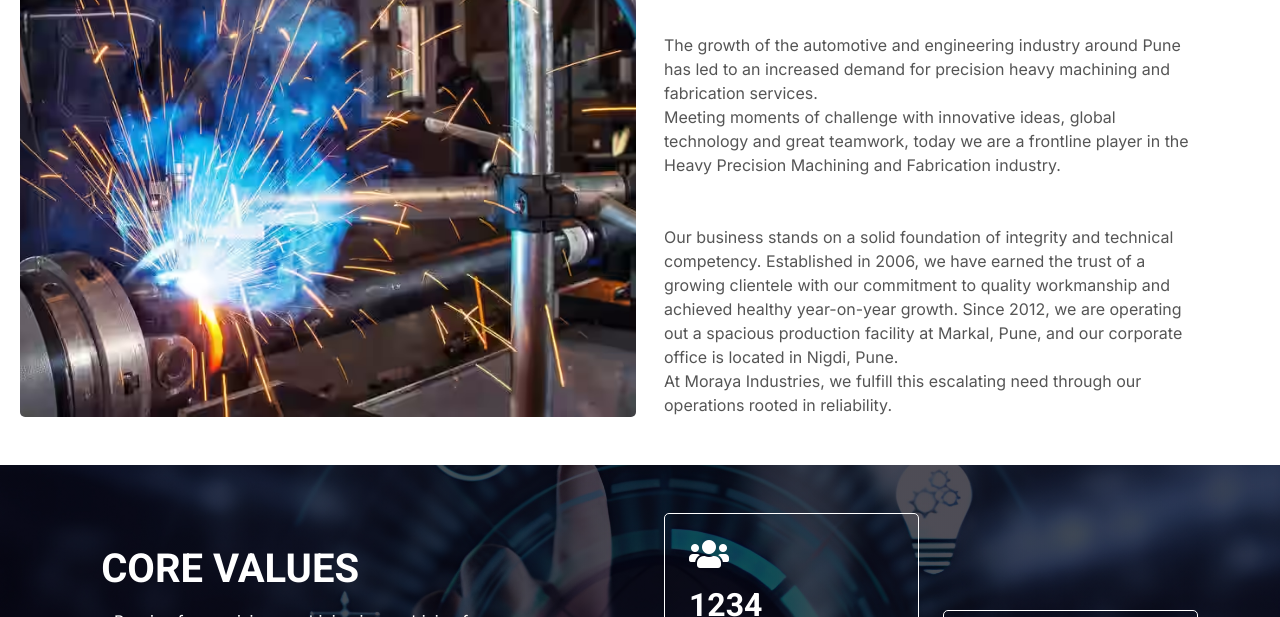
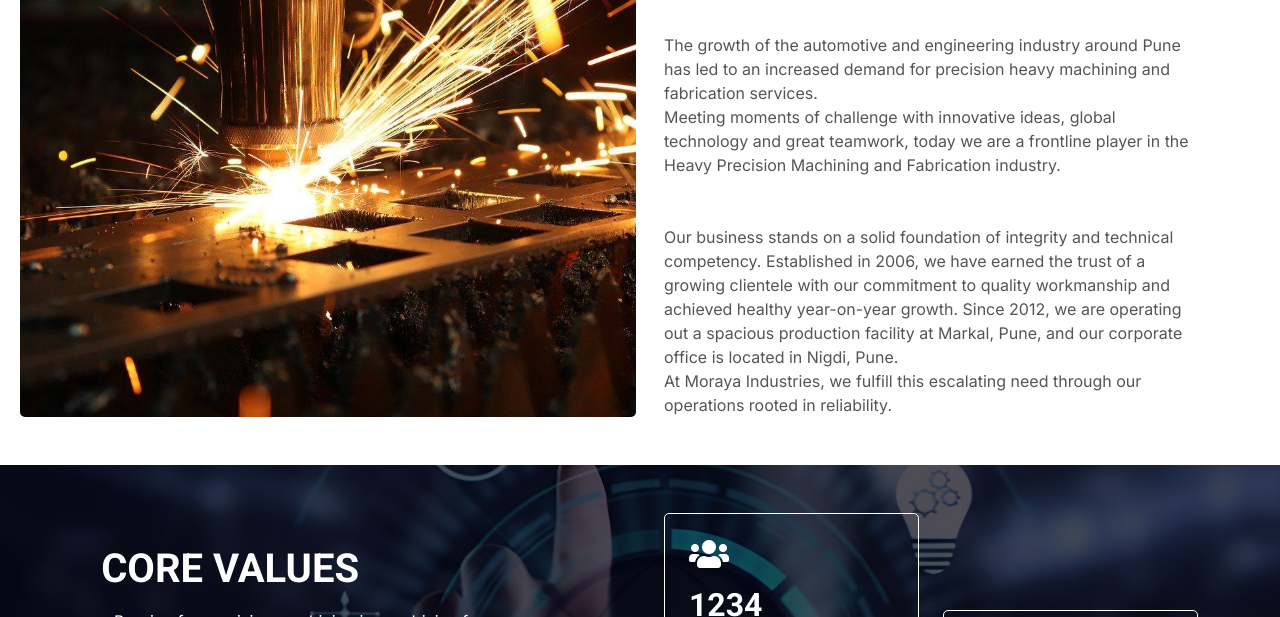
Before and after one commit to sapnashree/moraya_industries, a plain HTML site: page about.html in a window 1280 px wide. Shown: the part 609-1226 px from the top of the page. Drawn offline with nearby package versions, Linux system fonts and the light colour scheme.

Commit message:
Update about.html

```diff
--- a/about.html
+++ b/about.html
@@ -94,7 +94,7 @@
         <div class="row g-5 mx-lg-0">
             <div class="col-lg-6 ps-lg-0 wow fadeInLeft" data-wow-delay="0.1s" style="min-height: 400px;">
                 <div class="position-relative h-100">
-                    <img class="position-absolute img-fluid w-100 h-100" src="img/about2.avif" style="object-fit: cover; margin-left: 20px;" alt="">
+                    <img class="position-absolute img-fluid w-100 h-100" src="img/fab.jpg" style="object-fit: cover; margin-left: 20px;" alt="">
                 </div>
             </div>
             <div class="col-lg-6 about-text wow fadeInUp" data-wow-delay="0.3s">
```
